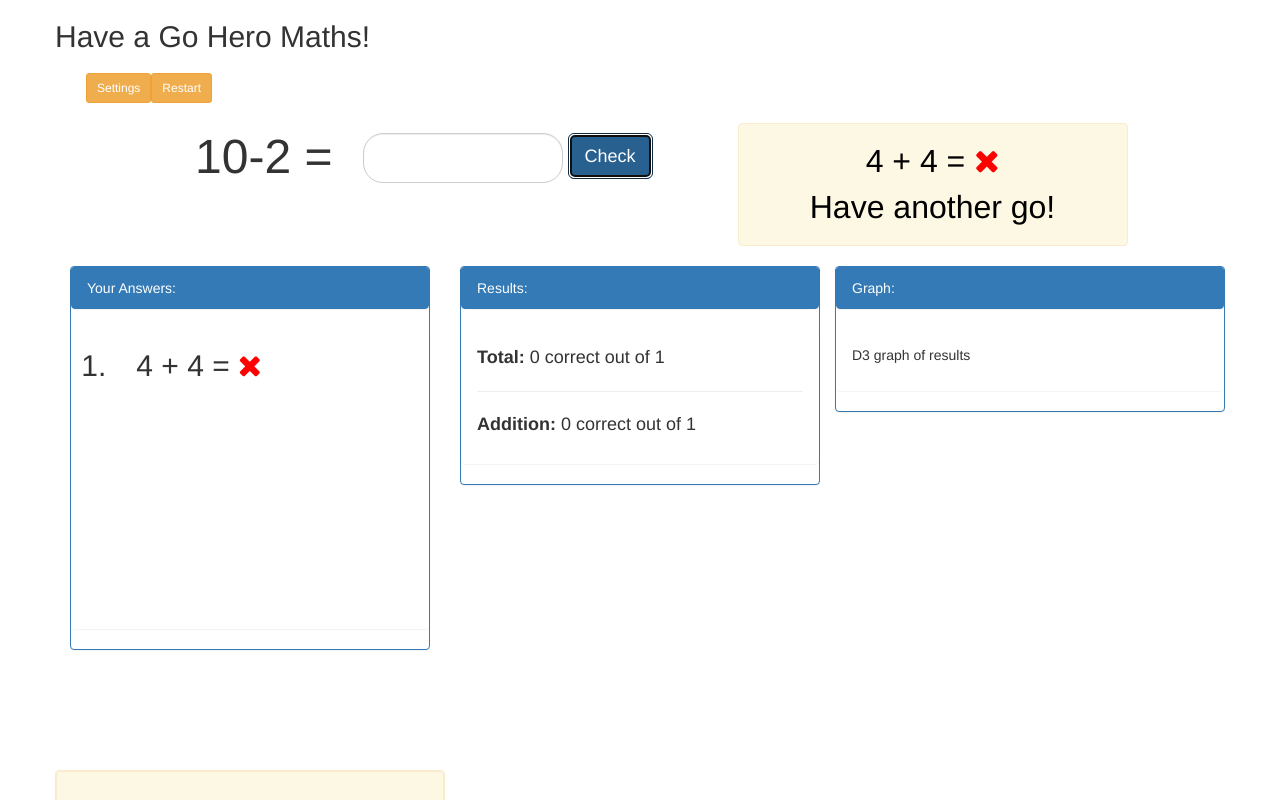
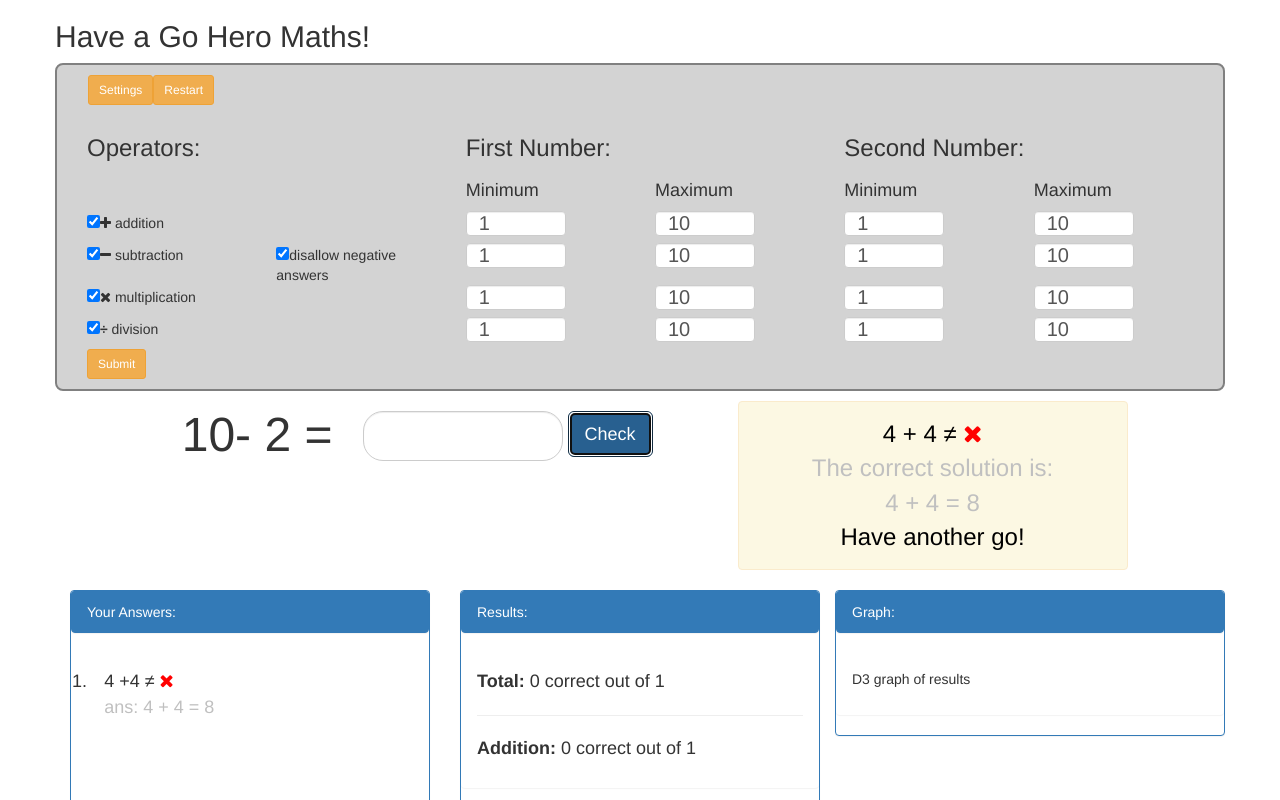
Before and after one commit to shanegibney/angular-basic-maths-app, an Angular app: page / in a window 1280 px wide. Both pictures are taken after a click on the button "Check". Shown: the top 800 px of the page. Built offline with nearby package versions, Linux system fonts and the light colour scheme.

Commit message:
updates to UI

```diff
--- a/package.json
+++ b/package.json
@@ -22,6 +22,7 @@
     "@angular/platform-browser-dynamic": "^4.0.0",
     "@angular/router": "^4.0.0",
     "@ng-bootstrap/ng-bootstrap": "^1.0.0-alpha.22",
+    "@types/d3": "^4.9.0",
     "bootstrap": "^3.3.7",
     "core-js": "^2.4.1",
     "emailjs": "^1.0.9",
--- a/src/app/app.component.html
+++ b/src/app/app.component.html
@@ -126,18 +126,17 @@
   </div>
 
   <div class="row" style="margin-top:10px;">
-
     <div class="col-md-3" style="text-align:right">
-      <font size="10>"><span class="question">{{ num1 }}</span>
-        <span *ngIf="op=='/';else symbolnoloop;">
+      <font size="10"><span class="question">{{ num1 }}</span>
+        <span *ngIf="op=='/';else checksymboldiv;">
           &#247;
-        </span>
-        <span class="question">{{ num2 }} = </span></font>
-      <ng-template #symbolnoloop>{{op}}</ng-template>
+        </span> {{ num2 }} =
+        <ng-template #checksymboldiv><span *ngIf="op==='*';else checksymbolmult;">&#215;</span></ng-template>
+        <ng-template #checksymbolmult>{{op}}</ng-template>
+      </font>
     </div>
-
     <div class="col-md-2" style="text-align:left">
-      <input class="form-control form-rounded" type="number" style="width:200px; height:50px; font-size:40px; margin-top: 10px;" [value]="answer" (input)="answer = $event.target.value" />
+      <input class="form-control form-rounded" type="number" style="width:200px; height:50px; font-size:40px; margin-top: 10px;" [value]="answer" (input)="answer = $event.target.value" [autofocus]/>
     </div>
 
     <div class="col-md-2">
@@ -151,10 +150,16 @@
           <!-- <div *ngFor="let item of problems; let i = index" class="row" style="font-size:30px;"> -->
           <div *ngFor="let item of problems; let last = last">
             <div *ngIf="last">
-              <font size="6" color="black">{{item.num1}}
-                <span *ngIf="item.op==='/';else symbol;">&#247;</span> {{item.num2}} = {{item.answer}} <i class="fa wrong fa-times" aria-hidden="true"></i>
-
-                <ng-template #symbol>{{item.op}}</ng-template>
+              <font size="5" color="black">{{item.num1}}
+                <span *ngIf="item.op==='/';else checksymboldiv;">&#247;</span> {{item.num2}} &ne; {{item.answer}} <i class="fa wrong fa-times" aria-hidden="true"></i>
+                <ng-template #checksymboldiv><span *ngIf="item.op==='*';else checksymbolmult;">&#215;</span></ng-template>
+                <ng-template #checksymbolmult>{{item.op}}</ng-template>
+                <div style="color:silver;">
+                  The correct solution is:
+                </div>
+                <div style="color:silver;">
+                  {{ item.num1 }} <span *ngIf="item.op==='/';else checksymboldiv;">&#247;</span> {{item.num2 }} = {{ item.solution }}
+                </div>
                 <div>
                   Have another go!
                 </div>
@@ -169,11 +174,11 @@
           <div class="col-md-12 alert alert-warning" style="text-align:center;">
             <div *ngFor="let item of problems; let last = last">
               <div *ngIf="last">
-                <font size="6" color="black">{{item.num1}}
-                  <span *ngIf="item.op==='/';else symbol;">&#247;</span> {{item.num2}} = {{item.answer}} <i class="fa correct fa-check" aria-hidden="true"></i>
-
-                  <ng-template #symbol>{{item.op}}</ng-template>
-                  <div>Well done! </div>
+                <font size="5" color="black">{{item.num1}}
+                  <span *ngIf="item.op==='/';else checksymboldiv;">&#247;</span> {{item.num2}} = {{item.answer}} <i class="fa correct fa-check" aria-hidden="true"></i>
+                  <ng-template #checksymboldiv><span *ngIf="item.op==='*';else checksymbolmult;">&#215;</span></ng-template>
+                  <ng-template #checksymbolmult>{{item.op}}</ng-template>
+                  <div style="color:green;">Well done!</div>
                 </font>
               </div>
             </div>
@@ -193,21 +198,28 @@
               Your Answers:
             </div>
             <div class="panel panel-body" style="height: 300px; overflow:auto;">
-              <div *ngFor="let item of problems; let i = index" class="row" style="font-size:30px;">
-                <div class="row">
-                  <div class="col-md-2" style="text-align:right;">
-                    {{i+1}}.
-                  </div>
-                  <div class="col-md-10">
-                    <p style="text-align:left;">
-                      {{item.num1}} <span *ngIf="item.op==='/';else symbol;">&#247;</span> {{item.num2}} = {{item.answer}}
-                      <span *ngIf="item.result===true"><i class="fa correct fa-check" aria-hidden="true"></i></span>
-                      <span *ngIf="item.result===false"><i class="fa wrong fa-times" aria-hidden="true"></i></span>
-                    </p>
-                    <ng-template #symbol>{{item.op}}</ng-template>
+              <font size="4">
+                <div *ngFor="let item of problems; let i = index" class="row">
+                  <div class="row">
+                    <div class="col-md-1" style="text-align:right;">
+                      {{i+1}}.
+                    </div>
+                    <div class="col-md-11">
+                      <div style="text-align:left;">
+                        {{item.num1}} <span *ngIf="item.op==='/';else checksymboldiv;">&#247;</span>
+                        <ng-template #checksymboldiv><span *ngIf="item.op==='*';else checksymbolmult;">&#215;</span></ng-template>
+                        <ng-template #checksymbolmult>{{item.op}}</ng-template>
+                        <span *ngIf="item.result===true"> {{item.num2}} = {{item.answer}} <i class="fa correct fa-check" aria-hidden="true"></i></span>
+                        <span *ngIf="item.result===false">{{item.num2}} &ne; {{item.answer}} <i class="fa wrong fa-times" aria-hidden="true"></i></span>
+                        <div style="color:silver;" *ngIf="item.result==false">
+                          ans: {{item.num1}} <span *ngIf="item.op==='/';else checksymboldiv;">&#247;</span> {{item.num2 }} = {{item.solution}}
+                        </div>
+                      </div>
+                      <ng-template #symbol>{{item.op}}</ng-template>
+                    </div>
                   </div>
                 </div>
-              </div>
+              </font>
             </div>
           </div>
         </div>
@@ -223,7 +235,7 @@
             </div>
             <div class="panel panel-body ">
               <p>
-                <font size="4 "><strong>Total:</strong> {{ score }} correct out of {{ total }}</font>
+                <font size="4"><strong>Total:</strong> {{ score }} correct out of {{ total }}</font>
               </p>
               <hr>
               <p *ngIf="addtotal>0">
@@ -266,7 +278,10 @@
           <ol>
             <li>Create pdf of stats at any time</li>
             <li>Email stats to several email addresses</li>
-            <li>D3 graph of results by operator</li>
+            <li>D3 graph of results by operator see <a href="https://youtu.be/x296y5mErWI">here</a></li>
+            <li><a href="https://stackoverflow.com/questions/35232731/angular2-scroll-to-bottom-chat-style">autofocus</a> to input box
+            </li>
+            <li><a href="https://stackoverflow.com/questions/35232731/angular2-scroll-to-bottom-chat-style">autoscroll</a> to bottom of "Your answers:" div</li>
           </ol>
         </div>
       </div>
--- a/src/app/app.component.ts
+++ b/src/app/app.component.ts
@@ -1,11 +1,13 @@
-import { Component } from '@angular/core';
+import { Component, Directive, OnInit, ElementRef, Renderer, Input  } from '@angular/core';
 import { FormsModule } from '@angular/forms';
+import * as d3 from 'd3';
 
 @Component({
   selector: 'app-root',
   templateUrl: './app.component.html',
   styleUrls: ['./app.component.css']
 })
+
 export class AppComponent {
   num1: number = 1;
   num2: number = 10;
@@ -31,6 +33,7 @@ export class AppComponent {
   multtotal: number = 0;
   divtotal: number = 0;
   answer: number;
+  solution: number;
   score: number = 0;
   addscore: number = 0;
   subscore: number = 0;
@@ -38,8 +41,8 @@ export class AppComponent {
   divscore: number = 0;
   total: number = 0;
   operation: boolean[];
-  problems: { num1: number, op: string, num2: number, answer: number, result: boolean}[] = [];
-  show: boolean = false;
+  problems: { num1: number, op: string, num2: number, answer: number, result: boolean, solution: number}[] = [];
+  show: boolean = true;
   addition: boolean = true;
   subtraction: boolean = true;
   multiplication: boolean = true;
@@ -135,6 +138,7 @@ check(){
     alert("You did not submit an answer. This will be marked as incorrect.");
   }
   if(this.op == "/"){
+    this.solution = this.num1 / this.num2;
     if(this.answer == this.num1 / this.num2){
       this.result = true;
       this.score++;
@@ -142,7 +146,7 @@ check(){
     } else {
       this.result = false;
     }
-    this.problems.push({num1: this.num1, op: this.op, num2: this.num2, answer: this.answer, result: this.result});
+    this.problems.push({num1: this.num1, op: this.op, num2: this.num2, answer: this.answer, result: this.result, solution: this.solution});
     this.answer = null;
     this.divtotal++;
     this.total++;
@@ -151,6 +155,7 @@ check(){
   }
 
   if(this.op == "*"){
+    this.solution = this.num1 * this.num2;
     if(this.answer == this.num1 * this.num2){
       this.result = true;
       this.score++;
@@ -158,7 +163,7 @@ check(){
     } else {
       this.result = false;
     }
-    this.problems.push({num1: this.num1, op: this.op, num2: this.num2, answer: this.answer, result: this.result});
+    this.problems.push({num1: this.num1, op: this.op, num2: this.num2, answer: this.answer, result: this.result, solution: this.solution});
     this.answer = null;
     this.multtotal++;
     this.total++;
@@ -167,6 +172,7 @@ check(){
   }
 
   if(this.op == "-"){
+    this.solution = this.num1 - this.num2;
     if(this.answer == this.num1 - this.num2){
       this.result = true;
       this.score++;
@@ -174,7 +180,7 @@ check(){
     } else {
       this.result = false;
     }
-    this.problems.push({num1: this.num1, op: this.op, num2: this.num2, answer: this.answer, result: this.result});
+    this.problems.push({num1: this.num1, op: this.op, num2: this.num2, answer: this.answer, result: this.result, solution: this.solution});
     this.answer = null;
     this.subtotal++;
     this.total++;
@@ -183,6 +189,7 @@ check(){
   }
 
   if(this.op == "+"){
+    this.solution = this.num1 + this.num2;
     if(this.answer == this.num1 + this.num2){
       this.result = true;
       this.score++;
@@ -190,7 +197,7 @@ check(){
     } else {
       this.result = false;
     }
-    this.problems.push({num1: this.num1, op: this.op, num2: this.num2, answer: this.answer, result: this.result});
+    this.problems.push({num1: this.num1, op: this.op, num2: this.num2, answer: this.answer, result: this.result, solution:this.solution});
     this.answer = null;
     this.addtotal++;
     this.total++;
@@ -224,3 +231,29 @@ check(){
     this.negativeanswers = true;
   }
 }
+
+@Directive({
+    selector: '[autofocus]'
+})
+export class AutofocusDirective
+{
+    private _autofocus;
+    constructor(private el: ElementRef, private renderer: Renderer)
+    {
+    }
+
+    ngOnInit()
+    {
+    }
+
+    ngAfterViewInit()
+    {
+        if (this._autofocus || typeof this._autofocus === "undefined")
+            this.renderer.invokeElementMethod(this.el.nativeElement, 'focus', []);
+    }
+
+    @Input() set autofocus(condition: boolean)
+    {
+        this._autofocus = condition != false;
+    }
+}
```
